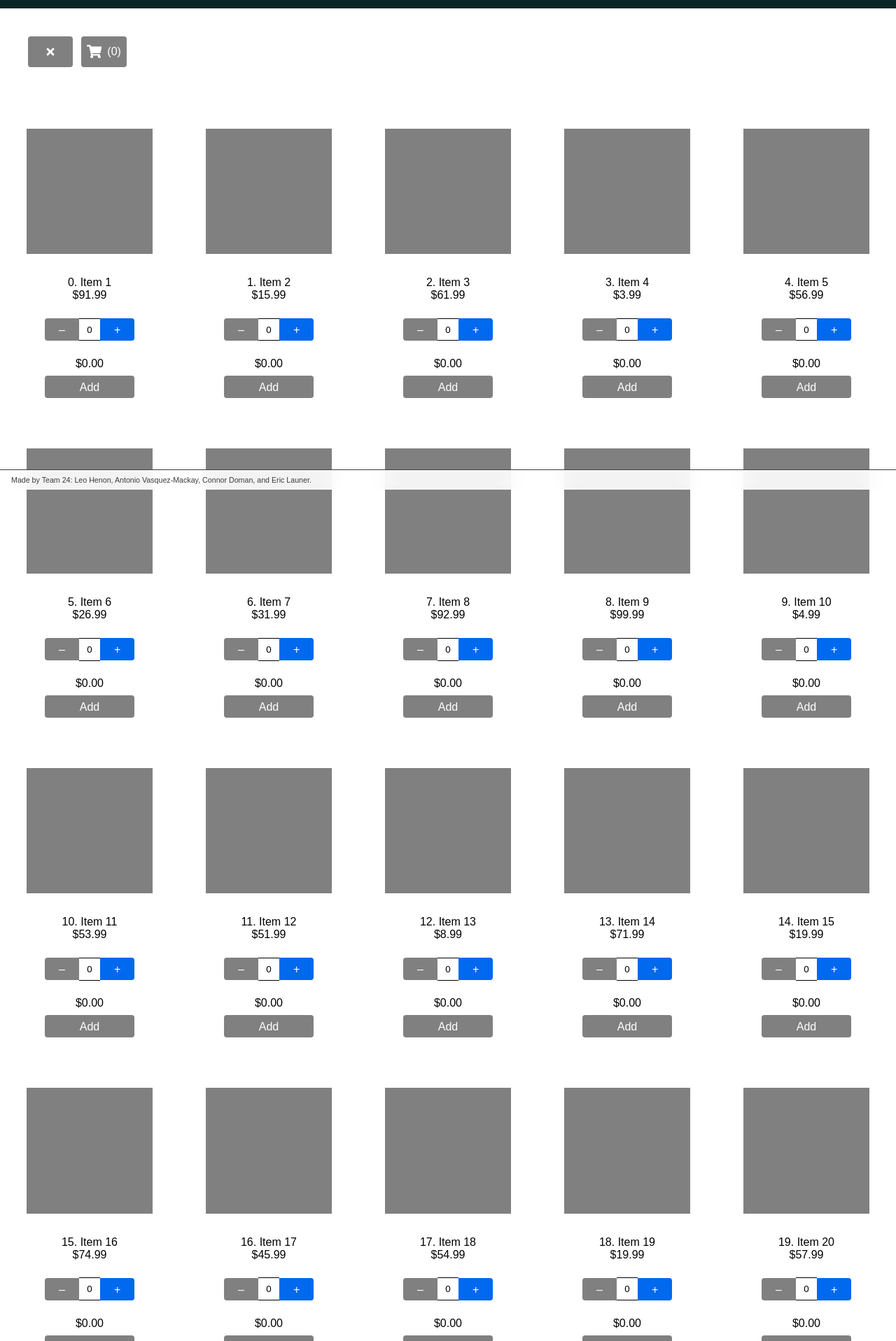
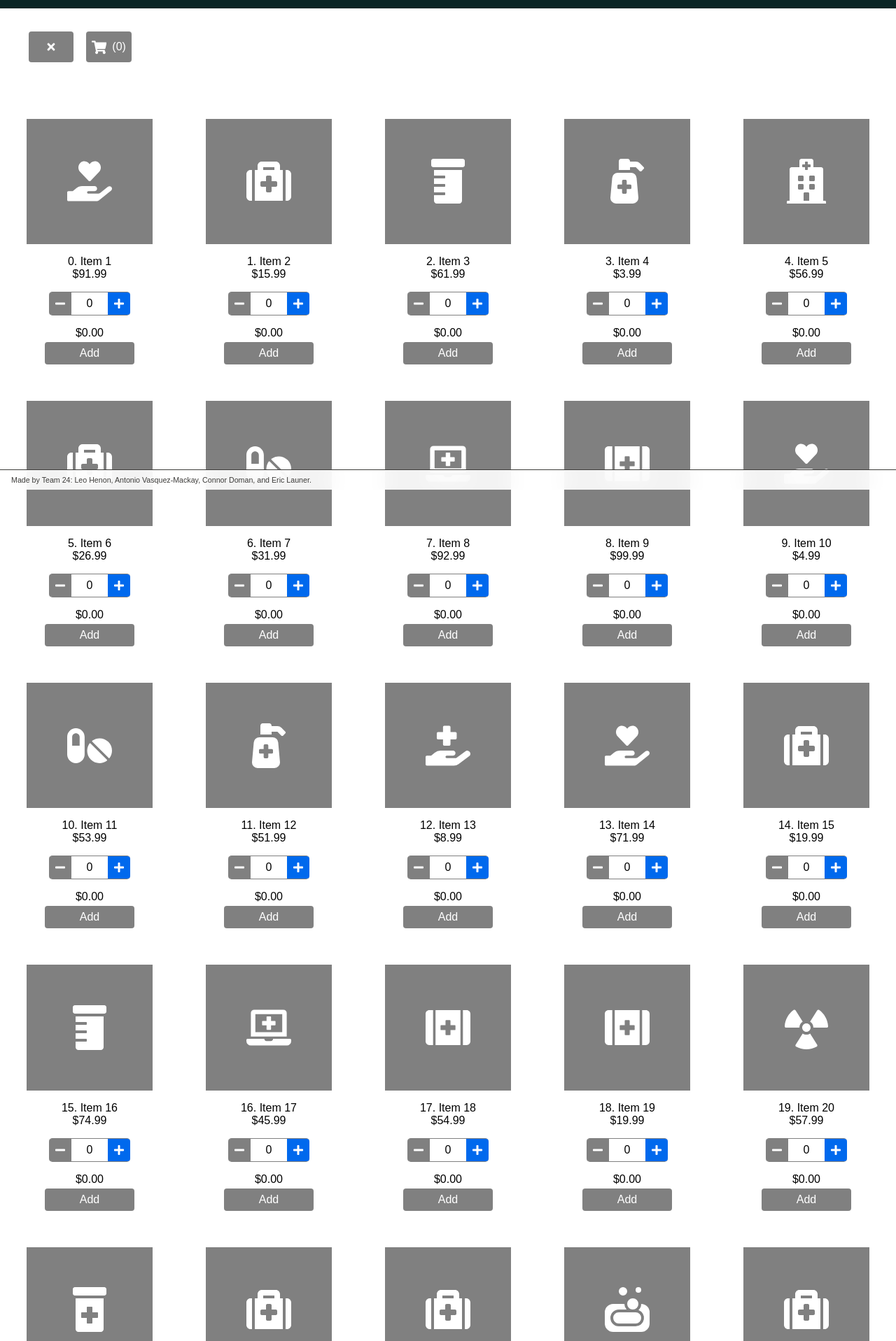
Before and after one commit to cosc310team24/project, a Next.js app: page /order in a window 1280 px wide. Shown: the part 100-2017 px from the top of the page at 70% size. Built offline with nearby package versions, Linux system fonts and the light colour scheme.

Commit message:
order page ui greatly improved

```diff
--- a/components/Button.jsx
+++ b/components/Button.jsx
@@ -3,35 +3,41 @@
  * Copyright (c) 2022 Connor Doman
  */
 import { useEffect, useState } from "react";
-import { FaTimes } from "react-icons/fa";
+import { FaPlus, FaMinus, FaTimes, FaShoppingCart } from "react-icons/fa";
 import styles from "/styles/Button.module.css";
 
 export const UIButton = ({
     children,
     disabled = false,
+    name = "uibutton",
     color = "#0069ed",
     f = "12pt",
     h = "2em",
     w = "auto",
     m = "0.25em",
-    onClick = () => {},
+    title = "",
+    style = {},
+    ...props
 }) => {
     const handleClick = (e) => {
-        onClick(e);
+        if (!disabled && props.onClick) props.onClick(e);
     };
 
     return (
         <button
+            name={name}
             className={styles.button}
             onClick={handleClick}
             disabled={disabled}
             style={{
+                ...style,
                 backgroundColor: disabled ? "grey" : color,
                 height: h,
                 width: w,
                 margin: m,
                 fontSize: f,
             }}
+            title={title}
         >
             {children}
         </button>
@@ -39,13 +45,14 @@ export const UIButton = ({
 };
 
 export const Button = (props) => {
-    return <UIButton {...props} />;
+    return <UIButton name={props.name || "button"} {...props} />;
 };
 
 export const ButtonGo = (props) => {
     return (
-        <UIButton
+        <Button
             // disabled={props.disabled}
+            name="buttonGo"
             color="green"
             h="2.75em"
             {...props}
@@ -55,8 +62,79 @@ export const ButtonGo = (props) => {
 
 export const ButtonDelete = (props) => {
     return (
-        <UIButton color="#ed0000" h="2.75em" w="2.75em" m="0.5em" {...props}>
+        <Button
+            name="buttonDelete"
+            color="#ed0000"
+            h="2.75em"
+            w="2.75em"
+            m="0.5em"
+            {...props}
+        >
             <FaTimes />
+        </Button>
+    );
+};
+
+export const ButtonCart = ({ amt, onClick = () => {}, ...props }) => {
+    return (
+        <ButtonGo
+            name="buttonCart"
+            onClick={onClick}
+            disabled={amt === 0}
+            title="Checkout with this cart"
+            {...props}
+        >
+            <FaShoppingCart className={styles.cartSymbolIcon} />
+            <span className={styles.cartSymbolAmt} data-cy="cart-size">
+                ({amt})
+            </span>
+        </ButtonGo>
+    );
+};
+
+export const ButtonIncr = ({
+    onClick = () => {},
+    noIncr = false,
+    incr = () => {},
+    ...props
+}) => {
+    return (
+        <UIButton
+            name="buttonIncrement"
+            style={{
+                borderRadius: "0 0.25em 0.25em 0",
+                width: "100%",
+            }}
+            onClick={incr}
+            disabled={noIncr}
+            m="0"
+            f="1em"
+        >
+            <FaPlus />
         </UIButton>
     );
 };
+
+export const ButtonDecr = ({
+    onClick = () => {},
+    noDecr = false,
+    decr = () => {},
+    ...props
+}) => {
+    return (
+        <UIButton
+            name="buttonDecrement"
+            style={{
+                borderRadius: "0.25em 0 0 0.25em",
+                width: "100%",
+            }}
+            onClick={decr}
+            disabled={noDecr}
+            m="0"
+            f="1em"
+            h="2em"
+        >
+            <FaMinus />
+        </UIButton>
+    );
+};
--- a/components/Cart.jsx
+++ b/components/Cart.jsx
@@ -6,7 +6,12 @@
 import { useState, useEffect } from "react";
 import Cart from "/public/libs/cart.js";
 import { FaShoppingCart } from "react-icons/fa";
-import { Button, ButtonGo, ButtonDelete } from "/components/Button.jsx";
+import {
+    Button,
+    ButtonGo,
+    ButtonDelete,
+    ButtonCart,
+} from "/components/Button.jsx";
 import styles from "../styles/Cart.module.css";
 
 export const CartSymbol = ({ amt }) => {
@@ -17,17 +22,6 @@ export const CartSymbol = ({ amt }) => {
                 ({amt})
             </span>
         </div>
-    );
-};
-
-export const CartButton = ({ amt, onClick = () => {} }) => {
-    return (
-        <ButtonGo onClick={onClick} disabled={amt === 0}>
-            <FaShoppingCart className={styles.cartSymbolIcon} />
-            <span className={styles.cartSymbolAmt} data-cy="cart-size">
-                ({amt})
-            </span>
-        </ButtonGo>
     );
 };
 
@@ -47,6 +41,7 @@ export const CartListItem = ({ item, itemQty, onDelete }) => {
                 f="10pt"
                 w="1.5em"
                 h="1.5em"
+                title="Delete this item from the cart"
                 onClick={handleDelete}
             />
             <span
@@ -117,16 +112,29 @@ export const CartBanner = ({
 
     return (
         <div data-cy="cart-banner" className={styles.cartBanner}>
-            <div className={styles.cartInfo}>
+            <ul className={styles.cartList}>
+                <li
+                    className={styles.cartListItem}
+                    style={{ border: "1px solid transparent" }}
+                >
+                    {/* <div className={styles.cartInfo}> */}
                     <ButtonDelete
                         disabled={cartSize === 0}
                         data-cy="cart-clear"
                         onClick={localClearCart}
                         w="4em"
+                        m="0"
+                        title="Clear cart"
                     />
-                <CartButton amt={cartSize} />
-            </div>
-            <ul className={styles.cartList}>{itemStrings}</ul>
+                </li>
+                <li
+                    className={styles.cartListItem}
+                    style={{ border: "1px solid transparent" }}
+                >
+                    <ButtonCart amt={cartSize} m="0" />
+                </li>
+                {itemStrings}
+            </ul>
         </div>
     );
 };
--- a/components/Incrementor.jsx
+++ b/components/Incrementor.jsx
@@ -4,6 +4,8 @@
  */
 
 import { useState, useEffect, useRef } from "react";
+import { Button, ButtonDecr, ButtonIncr } from "/components/Button.jsx";
+import { FaPlus, FaMinus } from "react-icons/fa";
 import styles from "/styles/Incrementor.module.css";
 
 export const Incrementor = ({
@@ -91,14 +93,7 @@ export const Incrementor = ({
 
     return (
         <div className={styles.incrementor}>
-            <button
-                name="decrement"
-                className={"uibutton left-radius " + styles.incButton}
-                onClick={handleClick}
-                disabled={noDecrement}
-            >
-                {"\u2013"}
-            </button>
+            <ButtonDecr decr={decrement} noDecr={noDecrement} m="0" />
             <input
                 name={id}
                 className={styles.count}
@@ -108,14 +103,7 @@ export const Incrementor = ({
                 ref={qtyInput}
                 data-cy="counter"
             />
-            <button
-                name="increment"
-                className={"uibutton right-radius " + styles.incButton}
-                onClick={handleClick}
-                disabled={noIncrement}
-            >
-                {"\u002b"}
-            </button>
+            <ButtonIncr incr={increment} noIncr={noIncrement} m="0" />
         </div>
     );
 };
--- a/components/OrderPanel.jsx
+++ b/components/OrderPanel.jsx
@@ -8,6 +8,61 @@ import Incrementor from "/components/Incrementor.jsx";
 import CartBanner from "/components/Cart.jsx";
 import OrderItem from "/public/libs/order_item.js";
 import styles from "/styles/OrderPanel.module.css";
+import { Button } from "/components/Button.jsx";
+import {
+    FaFirstAid,
+    FaHandHoldingMedical,
+    FaHandHoldingHeart,
+    FaHeartbeat,
+    FaHospital,
+    FaLaptopMedical,
+    FaLungs,
+    FaLungsVirus,
+    FaMedkit,
+    FaPills,
+    FaPlusCircle,
+    FaPrescriptionBottleAlt,
+    FaPrescriptionBottle,
+    FaPrescription,
+    FaPumpMedical,
+    FaRadiation,
+    FaShieldVirus,
+    FaSoap,
+} from "react-icons/fa";
+import { getRandomInt } from "/public/libs/random_with_seed.js";
+
+export const ITEM_IMAGES = [
+    <FaFirstAid />,
+    <FaHandHoldingMedical />,
+    <FaHandHoldingHeart />,
+    <FaHeartbeat />,
+    <FaHospital />,
+    <FaLaptopMedical />,
+    <FaLungs />,
+    <FaLungsVirus />,
+    <FaMedkit />,
+    <FaPills />,
+    <FaPlusCircle />,
+    <FaPrescriptionBottleAlt />,
+    <FaPrescriptionBottle />,
+    <FaPrescription />,
+    <FaPumpMedical />,
+    <FaRadiation />,
+    <FaShieldVirus />,
+    <FaSoap />,
+];
+
+export const RANDOM_ITEM_IMAGES = ((n) => {
+    let arr = [];
+    for (let i = 0; i < n; i++) {
+        arr.push(ITEM_IMAGES[getRandomInt(0, ITEM_IMAGES.length)]);
+    }
+    return arr;
+})(100);
+
+export const randomFromArray = (arr) => {
+    return arr[Math.floor(Math.random() * arr.length)];
+};
 
 export const OrderListItem = ({ item, onChange, update = false }) => {
     const [id, setId] = useState(item.id);
@@ -33,7 +88,7 @@ export const OrderListItem = ({ item, onChange, update = false }) => {
 
     return (
         <li data-cy="order-list-item" className={styles.orderItem}>
-            <div className={styles.itemImage}></div>
+            <div className={styles.itemImage}>{RANDOM_ITEM_IMAGES[id]}</div>
             <span>
                 {it.toString()}
                 <br />
@@ -43,14 +98,17 @@ export const OrderListItem = ({ item, onChange, update = false }) => {
             <span className={styles.itemTotal}>
                 {OrderItem.priceFormatter.format(price)}
             </span>
-            <button
+            <Button
                 name="add"
-                className={`${styles.addButton} uibutton`}
                 onClick={handleClick}
                 disabled={count <= 0}
+                style={{
+                    minWidth: "50%",
+                    alignSelf: "center",
+                }}
             >
                 {update && count > 0 ? "Update" : "Add"}
-            </button>
+            </Button>
         </li>
     );
 };
--- /dev/null
+++ b/public/libs/random_with_seed.js
@@ -0,0 +1,74 @@
+/*
+ * Created on Thu Nov 10 2022
+ * Copyright (c) 2022 Connor Doman
+ */
+
+export const hash128 = (str) => {
+    let h1 = 1779033703,
+        h2 = 3144134277,
+        h3 = 1013904242,
+        h4 = 2773480762;
+    for (let i = 0, k; i < str.length; i++) {
+        k = str.charCodeAt(i);
+        h1 = h2 ^ Math.imul(h1 ^ k, 597399067);
+        h2 = h3 ^ Math.imul(h2 ^ k, 2869860233);
+        h3 = h4 ^ Math.imul(h3 ^ k, 951274213);
+        h4 = h1 ^ Math.imul(h4 ^ k, 2716044179);
+    }
+    h1 = Math.imul(h3 ^ (h1 >>> 18), 597399067);
+    h2 = Math.imul(h4 ^ (h2 >>> 22), 2869860233);
+    h3 = Math.imul(h1 ^ (h3 >>> 17), 951274213);
+    h4 = Math.imul(h2 ^ (h4 >>> 19), 2716044179);
+    return [
+        (h1 ^ h2 ^ h3 ^ h4) >>> 0,
+        (h2 ^ h1) >>> 0,
+        (h3 ^ h1) >>> 0,
+        (h4 ^ h1) >>> 0,
+    ];
+};
+
+export const sfc32 = (a, b, c, d) => {
+    return () => {
+        a >>>= 0;
+        b >>>= 0;
+        c >>>= 0;
+        d >>>= 0;
+        var t = (a + b) | 0;
+        a = b ^ (b >>> 9);
+        b = (c + (c << 3)) | 0;
+        c = (c << 21) | (c >>> 11);
+        d = (d + 1) | 0;
+        t = (t + d) | 0;
+        c = (c + t) | 0;
+        return (t >>> 0) / 4294967296;
+    };
+};
+
+export const xoshiro128ss = (a, b, c, d) => {
+    return () => {
+        var t = b << 9,
+            r = a * 5;
+        r = ((r << 7) | (r >>> 25)) * 9;
+        c ^= a;
+        d ^= b;
+        b ^= c;
+        a ^= d;
+        c ^= t;
+        d = (d << 11) | (d >>> 21);
+        return (r >>> 0) / 4294967296;
+    };
+};
+
+const SEED = hash128("😎😎 COSC 310 TEAM 24 😎😎");
+
+export const random = xoshiro128ss(...SEED);
+
+export const getRandomInt = (min, max) => {
+    min = Math.ceil(min);
+    max = Math.floor(max);
+    return Math.floor(random() * (max - min) + min); // The maximum is exclusive and the minimum is inclusive
+};
+
+export default function randomWithSeed() {
+    return xoshiro128ss(SEED[0], SEED[1], SEED[2], SEED[3]);
+}
--- a/styles/Button.module.css
+++ b/styles/Button.module.css
@@ -45,3 +45,15 @@
     transform: none;
     filter: brightness(100%);
 }
+
+.cartSymbolAmt {
+    display: flex;
+    flex-direction: column;
+    margin: 0 0 0 0.5em;
+    align-self: center;
+    justify-content: center;
+}
+
+.cartSymbolIcon {
+    font-size: 16pt;
+}
--- a/styles/Cart.module.css
+++ b/styles/Cart.module.css
@@ -1,18 +1,21 @@
 .cartBanner {
     display: flex;
     flex-direction: row;
-    z-index: 0;
+    align-items: center;
+    z-index: -1;
     padding: 2rem;
-    overflow-x: auto;
+    /* overflow-x: auto; */
 }
 
 .cartListItem {
     flex: 1;
     display: flex;
     margin: 0rem 0.5rem;
-    padding: 0.5rem;
+    /* padding: 0.5rem; */
     align-items: center;
     border: 1px solid darkgrey;
+    height: 2.7em;
+    min-width: max-content;
 }
 
 .cartListItem .deleteButton {
@@ -27,8 +30,8 @@
 }
 
 .itemInfo {
-    margin: 0 0 0 0.5em;
-    min-width: 5em;
+    margin: 0 0.5em 0 0.25em;
+    min-width: max-content;
 }
 
 .cartList {
@@ -37,23 +40,8 @@
     margin: 0;
     overflow-x: auto;
     padding: 1px 0;
+    height: 3.75em;
 }
-
-/* .cartList:after {
-    content: "";
-    position: relative;
-    z-index: 1;
-    bottom: 0;
-    left: 0;
-    pointer-events: none;
-    background-image: linear-gradient(
-        to right,
-        rgba(255, 0, 255, 0),
-        rgba(255, 0, 255, 1) 90%
-    );
-    width: 100%;
-    height: 4em;
-} */
 
 .cartInfo {
     display: flex;
@@ -81,6 +69,6 @@
 }
 @media only screen and (max-width: 750px) {
     .cartBanner {
-        padding: 0.5em;
+        padding: 1em 0.5em 0 0.5rem;
     }
 }
--- a/styles/Incrementor.module.css
+++ b/styles/Incrementor.module.css
@@ -4,8 +4,11 @@
     justify-content: center;
     align-items: center;
     margin: 1em 0;
-    width: 50%;
+    min-width: max-content;
     align-self: center;
+    border-top: 0.05em solid grey;
+    border-bottom: 0.05em solid grey;
+    border-radius: 0.3em;
 }
 
 .incrementor span {
@@ -15,16 +18,28 @@
     align-self: center;
 }
 
+.incrementor button {
+    height: 1.5rem;
+    font-size: 1em;
+}
+
 .incButton {
     width: 100%;
 }
 
 .count {
-    font-size: 10pt;
-    width: 2em;
-    height: 1.8rem;
+    font-size: 1em;
+    height: 1.8em;
+    width: 3em;
     text-align: center;
     border: none;
-    border-top: 0.05rem solid black;
-    border-bottom: 0.05rem solid black;
+    border-radius: 0;
+    outline: 0;
 }
+
+@media only screen and (max-width: 750px) {
+    .count {
+        width: 2em;
+        height: 1.5rem;
+    }
+}
--- a/styles/OrderPanel.module.css
+++ b/styles/OrderPanel.module.css
@@ -18,7 +18,7 @@
     text-align: center;
     transition: all ease 0.2s;
     background: white;
-    padding: 1rem 0;
+    padding: 1em 0;
 }
 
 .orderItem:hover {
@@ -33,7 +33,12 @@
     height: auto;
     aspect-ratio: 1/1;
     background-color: grey;
-    margin: 2rem auto;
+    margin: 0.25em auto;
+    display: flex;
+    justify-content: center;
+    align-items: center;
+    font-size: 48pt;
+    color: white;
 }
 
 .addButton {
@@ -44,5 +49,12 @@
 @media only screen and (max-width: 750px) {
     .orderItem {
         width: 33%;
+        padding: 0;
+        padding-bottom: 0.5em;
+    }
+
+    .orderItem:hover {
+        transform: none;
+        box-shadow: none;
     }
 }
```
Also changed, not shown: public/content/testing.md (+3 -3 lines), styles/MarkdownRenderer.module.css (+15 -2 lines), styles/style.css (+8 -2 lines), 1 other file (tests, documents, lock files or other folders). Lines whose indentation alone changed are shown as unchanged.
